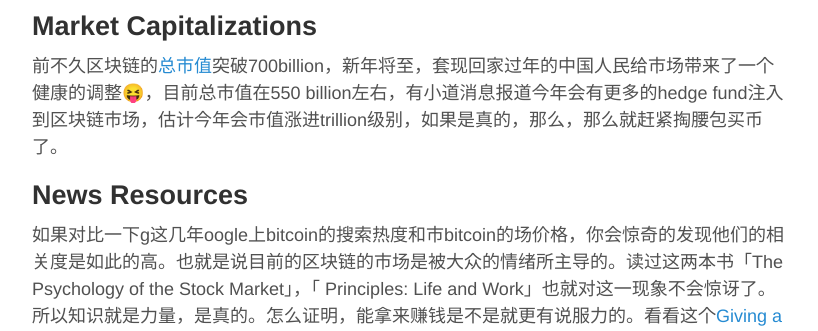
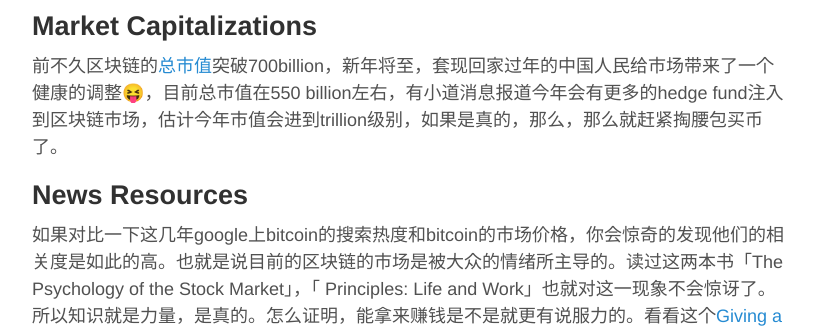
Before and after one commit to haoeric/haoeric.github.io, a Jekyll site: the page built from _posts/Trivia/2018-01-19-monthly-summary.md, in a window 1280 px wide and 900 px high, scrolled down 1594 px. Shown: the part 204-535 px from the top of the window, without its empty margins (230-1048 px from the left). Built offline with Jekyll 4.4.1, drawn with Linux system fonts in a browser that asks for light colours; comment, search, counter and statistics services are not loaded; some of the changed text lies outside the part shown.

Commit message:
headache typo

```diff
--- a/_posts/Trivia/2018-01-19-monthly-summary.md
+++ b/_posts/Trivia/2018-01-19-monthly-summary.md
@@ -8,7 +8,8 @@
 
 去年年底的时候对新的一年做了个计划，其中包括在新的一年每个月做一次学习总结，将学到的最有用的知识和相关的资源做一个整理和分享。
 
-<u>**2018一点小计划:**</u>
+**<u>2018一点小计划:</u>**
+
 1. 将每个月获取的最有价值的资讯（评估标准以会改变自己行为，值得投入更多时间为准则）整理在blog上，所以每天审视自己获取的信息，一周抽一个时间来反思整理，一个月总结一次（用slack每天定时提醒）。
 2. 狠狠的训练自己的口语，资源锁定在effortless English。
 3. 用AWS做一个产品级别的side project。为下一个机会做准备。
@@ -33,12 +34,12 @@
 
 ## Market Capitalizations
 
-前不久区块链的[总市值](https://coinmarketcap.com)突破700billion，新年将至，套现回家过年的中国人民给市场带来了一个健康的调整😝，目前总市值在550 billion左右，有小道消息报道今年会有更多的hedge fund注入到区块链市场，估计今年会市值涨进trillion级别，如果是真的，那么，那么就赶紧掏腰包买币了。
+前不久区块链的[总市值](https://coinmarketcap.com)突破700billion，新年将至，套现回家过年的中国人民给市场带来了一个健康的调整😝，目前总市值在550 billion左右，有小道消息报道今年会有更多的hedge fund注入到区块链市场，估计今年市值会进到trillion级别，如果是真的，那么，那么就赶紧掏腰包买币了。
 
 
 ## News Resources
 
-如果对比一下g这几年oogle上bitcoin的搜索热度和市bitcoin的场价格，你会惊奇的发现他们的相关度是如此的高。也就是说目前的区块链的市场是被大众的情绪所主导的。读过这两本书「The Psychology of the Stock Market」，「
+如果对比一下这几年google上bitcoin的搜索热度和bitcoin的市场价格，你会惊奇的发现他们的相关度是如此的高。也就是说目前的区块链的市场是被大众的情绪所主导的。读过这两本书「The Psychology of the Stock Market」，「
 Principles: Life and Work」也就对这一现象不会惊讶了。所以知识就是力量，是真的。怎么证明，能拿来赚钱是不是就更有说服力的。看看这个[Giving a twitter bot ability to predict bitcoin value based on historical data](https://hackernoon.com/giving-a-twitter-bot-ability-to-predict-bitcoin-value-based-on-historical-data-dbe237c40430)，还有这样一个很有意思的公司[santiment](https://santiment.net)。
 
 
```
